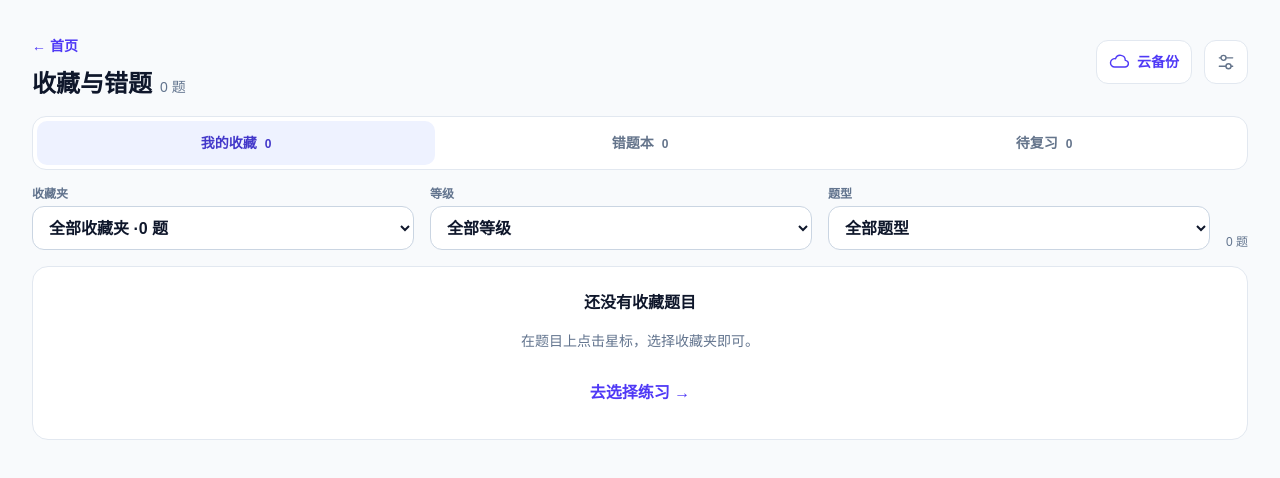
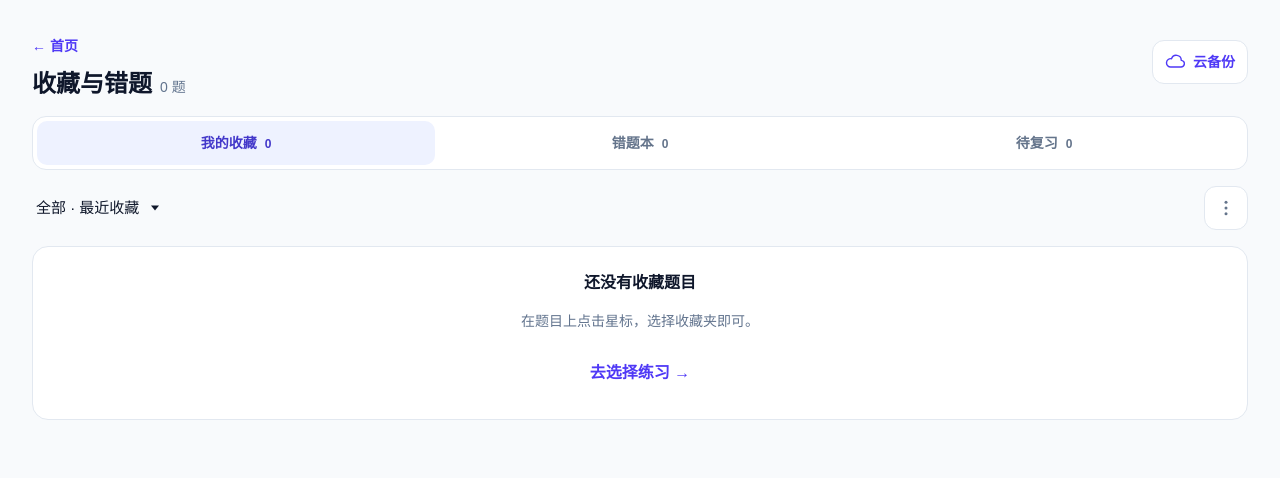
Before and after one commit to Linkyyy/new-jlpt-pratice, a Next.js app: page /favorites in a window 1280 px wide. Shown: the top 478 px of the page. Built offline with nearby package versions, Linux system fonts and the light colour scheme.

Commit message:
Collapse collection filters into a compact shared toolbar

```diff
--- a/src/app/favorites/favorites-client.tsx
+++ b/src/app/favorites/favorites-client.tsx
@@ -104,6 +104,9 @@ export default function FavoritesClient({ catalog }: { catalog: readonly Catalog
 
   const practiceQuery = new URLSearchParams({ view, folder: view === "favorites" ? activeFolder : "all", category, level, ...(view !== "favorites" ? { fresh: "1" } : {}) });
   const practiceLabel = view === "mistakes" ? "练习当前错题" : view === "due" ? "开始到期复习" : "练习当前收藏";
+  const sortLabel = sort === "wrong" ? "错误次数最多" : sort === "due" ? "复习时间最早" : sort === "paper" ? "场次、等级与题号" : view === "favorites" ? "最近收藏" : "最近作答时间";
+  const selectedFolder = data.folders.find(folder => folder.id === activeFolder);
+  const filterSummary = [view === "favorites" && selectedFolder ? selectedFolder.id === "default" ? t("默认收藏夹") : selectedFolder.name : t("全部"), level === "all" ? null : level, category === "all" ? null : t(category)].filter(Boolean).join(" · ");
   const emptyTitle = view === "mistakes" ? "当前没有错题" : view === "due" ? "当前没有到期复习题目" : data.entries.length === 0 ? "还没有收藏题目" : "当前筛选下没有收藏题目";
 
   const activeId = filtered.some(entry => entry.questionId === selectedId) ? selectedId : filtered[0]?.questionId ?? null;
@@ -133,26 +136,34 @@ export default function FavoritesClient({ catalog }: { catalog: readonly Catalog
       <div className="favorites-shell" style={{ "--practice-font-size": `${fontSize}px` } as CSSProperties}>
         <header className="favorites-header">
           <div><Link href="/" className="inline-flex min-h-11 items-center text-sm font-semibold text-indigo-600 hover:underline">{t("← 首页")}</Link><h1 className="text-2xl font-bold">{t("收藏与错题")}<span className="ml-2 text-sm font-normal text-slate-500">{entries.length} {t("题")}</span></h1></div>
-          <div className="flex flex-wrap items-center gap-3"><BackupControls /><FloatingSettings title={t("收藏设置")}>
-            {!desktop && <fieldset className="lg:hidden"><legend className="text-sm font-semibold">{t("查看模式")}</legend><div className="mt-2 grid gap-2">{([
-              ["preview", "摘要列表", "先看场次与题号，选中后查看题目"], ["cards", "完整卡片", "连续浏览完整题目，答案折叠显示"],
-            ] as const).map(([value, label, description]) => <label key={value} className="flex min-h-11 cursor-pointer items-start gap-3 rounded-xl border border-slate-200 p-3"><input type="radio" name="favorite-view" value={value} checked={mode === value} onChange={() => { setMode(value); resetSelection(); paneRef.current?.scrollTo({ top: 0 }); }} className="mt-1 accent-indigo-600" /><span className="text-sm"><span className="block font-semibold">{t(label)}</span><span className="mt-1 block text-xs leading-5 text-slate-500">{t(description)}</span></span></label>)}</div></fieldset>}
-            <label className="mt-4 block text-sm font-semibold">{t("排序")}<select aria-label={t("收藏排序")} value={sort} onChange={event => { setSort(event.target.value); resetSelection(); }} className={selectClass}><option value="recent">{t(view === "favorites" ? "最近收藏" : "最近作答时间")}</option><option value="wrong">{t("错误次数最多")}</option><option value="due">{t("复习时间最早")}</option><option value="paper">{t("场次、等级与题号")}</option></select></label>
-            <div className="mt-3"><FontSizeSetting value={fontSize} onChange={setFontSize} /></div>
-            <div className="mt-4 border-t border-slate-200 pt-4"><FolderManager /></div>
-            <p className="mt-4 text-xs leading-6 text-slate-500">{t("备份包含全部收藏夹、收藏题目与做题记录，不受当前筛选影响。")}</p>
-          </FloatingSettings></div>
+          <div className="flex flex-wrap items-center gap-3"><BackupControls /></div>
         </header>
         {!ready || !history.ready || !now ? <LoadingSkeleton label="正在读取本地收藏……" /> : error ? <p role="alert" className="rounded-xl border border-rose-200 bg-rose-50 p-5 text-sm leading-7 text-rose-700">{t(error)}</p> : <>
           <nav aria-label={t("收藏与复习分类")} className="collection-tabs">
             {([["favorites", "我的收藏", data.entries.length], ["mistakes", "错题本", [...insights.values()].filter(item => item.wrongCount > 0).length], ["due", "待复习", [...insights.values()].filter(item => item.wrongCount > 0 && item.dueAt <= now).length]] as const).map(([value, label, count]) => <button type="button" key={value} aria-pressed={view === value} onClick={() => changeView(value)} className={view === value ? "collection-tab-current" : ""}>{t(label)}<span className="ml-2 text-xs tabular-nums">{count}</span></button>)}
           </nav>
           {history.error && <p role="alert" className="text-sm text-rose-700">{t(history.error)}</p>}
-          <section aria-label={t("筛选收藏")} className="favorites-filters">
-            {view === "favorites" ? <label className="text-xs font-semibold text-slate-500">{t("收藏夹")}<select aria-label={t("筛选收藏夹")} value={activeFolder} onChange={event => { setFolderId(event.target.value); resetSelection(); }} className={selectClass}><option value="all">{t("全部收藏夹 ·")}{data.entries.length} {t("题")}</option>{data.folders.map(folder => <option key={folder.id} value={folder.id}>{folder.id === "default" ? t("默认收藏夹") : folder.name} · {data.entries.filter(entry => entry.folderIds.includes(folder.id)).length} {t("题")}</option>)}</select></label> : <label className="text-xs font-semibold text-slate-500">{t("排序")}<select aria-label={t("复习排序")} value={sort} onChange={event => { setSort(event.target.value); resetSelection(); }} className={selectClass}><option value="wrong">{t("错误次数最多")}</option><option value="due">{t("复习时间最早")}</option><option value="recent">{t("最近作答时间")}</option><option value="paper">{t("场次、等级与题号")}</option></select></label>}
-            <label className="text-xs font-semibold text-slate-500">{t("等级")}<select aria-label={t("筛选等级")} value={level} onChange={event => { setLevel(levels.find(item => item === event.target.value) ?? "all"); resetSelection(); }} className={selectClass}><option value="all">{t("全部等级")}</option>{levels.map(value => <option key={value} value={value}>{t(value)}</option>)}</select></label>
-            <label className="text-xs font-semibold text-slate-500">{t("题型")}<select aria-label={t("筛选题型")} value={category} onChange={event => { setCategory(questionCategories.find(item => item === event.target.value) ?? "all"); resetSelection(); }} className={selectClass}><option value="all">{t("全部题型")}</option>{questionCategories.map(value => <option key={value} value={value}>{t(value)}</option>)}</select></label>
-            <div className="flex items-center justify-between gap-2"><p role="status" className="shrink-0 whitespace-nowrap text-xs text-slate-500">{filtered.length} {t("题")}</p>{filtered.some(entry => catalogById.has(entry.questionId)) && !loadingImported && <Link href={`/favorites/practice?${practiceQuery}`} aria-label={t(practiceLabel)} title={t(practiceLabel)} className="settings-toggle"><svg aria-hidden="true" viewBox="0 0 24 24" width="20" height="20" fill="none" stroke="currentColor" strokeWidth="1.7" strokeLinejoin="round" className="text-indigo-600"><path d="m9 5 11 7-11 7Z" /></svg></Link>}</div>
+          <section aria-label={t("收藏工具栏")} className="collection-toolbar">
+            <FloatingSettings title={t("筛选与排序")} triggerClassName="collection-filter-trigger" trigger={<><span className="min-w-0 truncate">{filterSummary} · {t(sortLabel)}</span><svg aria-hidden="true" viewBox="0 0 20 20" width="16" height="16" fill="currentColor" className="shrink-0"><path d="m5 7 5 6 5-6Z" /></svg></>}>
+              <div className="collection-filter-fields">
+                {view === "favorites" && <label className="text-xs font-semibold text-slate-500">{t("收藏夹")}<select aria-label={t("筛选收藏夹")} value={activeFolder} onChange={event => { setFolderId(event.target.value); resetSelection(); }} className={selectClass}><option value="all">{t("全部收藏夹 ·")}{data.entries.length} {t("题")}</option>{data.folders.map(folder => <option key={folder.id} value={folder.id}>{folder.id === "default" ? t("默认收藏夹") : folder.name} · {data.entries.filter(entry => entry.folderIds.includes(folder.id)).length} {t("题")}</option>)}</select></label>}
+                <label className="text-xs font-semibold text-slate-500">{t("等级")}<select aria-label={t("筛选等级")} value={level} onChange={event => { setLevel(levels.find(item => item === event.target.value) ?? "all"); resetSelection(); }} className={selectClass}><option value="all">{t("全部等级")}</option>{levels.map(value => <option key={value} value={value}>{t(value)}</option>)}</select></label>
+                <label className="text-xs font-semibold text-slate-500">{t("题型")}<select aria-label={t("筛选题型")} value={category} onChange={event => { setCategory(questionCategories.find(item => item === event.target.value) ?? "all"); resetSelection(); }} className={selectClass}><option value="all">{t("全部题型")}</option>{questionCategories.map(value => <option key={value} value={value}>{t(value)}</option>)}</select></label>
+                <label className="text-xs font-semibold text-slate-500">{t("排序")}<select aria-label={t("复习排序")} value={sort} onChange={event => { setSort(event.target.value); resetSelection(); }} className={selectClass}><option value="recent">{t(view === "favorites" ? "最近收藏" : "最近作答时间")}</option><option value="wrong">{t("错误次数最多")}</option><option value="due">{t("复习时间最早")}</option><option value="paper">{t("场次、等级与题号")}</option></select></label>
+              </div>
+              <div className="mt-5 flex items-center justify-between gap-3 border-t border-slate-200 pt-4"><p role="status" className="text-xs text-slate-500">{filtered.length} {t("题")}</p><div className="flex items-center gap-3"><button type="button" onClick={() => { setFolderId("all"); setCategory("all"); setLevel("all"); resetSelection(); }} className="min-h-11 text-sm font-semibold text-slate-500 hover:text-indigo-600">{t("清除筛选")}</button><button type="button" onClick={event => event.currentTarget.closest<HTMLElement>("[popover]")?.hidePopover()} className="min-h-11 rounded-xl bg-indigo-600 px-4 text-sm font-semibold text-white hover:bg-indigo-700">{t("完成")}</button></div></div>
+            </FloatingSettings>
+            <div className="collection-toolbar-actions">{filtered.some(entry => catalogById.has(entry.questionId)) && !loadingImported && <Link href={`/favorites/practice?${practiceQuery}`} aria-label={t(practiceLabel)} title={t(practiceLabel)} className="settings-toggle"><svg aria-hidden="true" viewBox="0 0 24 24" width="20" height="20" fill="none" stroke="currentColor" strokeWidth="1.7" strokeLinejoin="round" className="text-indigo-600"><path d="m9 5 11 7-11 7Z" /></svg></Link>}
+              <FloatingSettings title={t("收藏设置")} icon={<svg aria-hidden="true" viewBox="0 0 24 24" width="20" height="20" fill="currentColor"><circle cx="12" cy="5" r="1.8" /><circle cx="12" cy="12" r="1.8" /><circle cx="12" cy="19" r="1.8" /></svg>}>
+                {!desktop && <fieldset className="lg:hidden"><legend className="text-sm font-semibold">{t("查看模式")}</legend><div className="mt-2 grid gap-2">{([
+                  ["preview", "摘要列表", "先看场次与题号，选中后查看题目"], ["cards", "完整卡片", "连续浏览完整题目，答案折叠显示"],
+                ] as const).map(([value, label, description]) => <label key={value} className="flex min-h-11 cursor-pointer items-start gap-3 rounded-xl border border-slate-200 p-3"><input type="radio" name="favorite-view" value={value} checked={mode === value} onChange={() => { setMode(value); resetSelection(); paneRef.current?.scrollTo({ top: 0 }); }} className="mt-1 accent-indigo-600" /><span className="text-sm"><span className="block font-semibold">{t(label)}</span><span className="mt-1 block text-xs leading-5 text-slate-500">{t(description)}</span></span></label>)}</div></fieldset>}
+
+                <div className="mt-3"><FontSizeSetting value={fontSize} onChange={setFontSize} /></div>
+                <div className="mt-4 border-t border-slate-200 pt-4"><FolderManager /></div>
+                <p className="mt-4 text-xs leading-6 text-slate-500">{t("备份包含全部收藏夹、收藏题目与做题记录，不受当前筛选影响。")}</p>
+              </FloatingSettings>
+            </div>
           </section>
           {loadingImported && <LoadingSkeleton label="正在读取用户题库中的收藏题目……" />}
           {remote.key === importedIdsKey && remote.error && <p role="alert" className="text-sm text-rose-700">{t(remote.error)}<button type="button" onClick={() => { setRemote({ key: "", items: [], error: null }); setRetry(value => value + 1); }} className="ml-2 min-h-11 px-3 underline">{t("重试")}</button></p>}
--- a/src/app/favorites/favorites.css
+++ b/src/app/favorites/favorites.css
@@ -5,8 +5,14 @@
 .collection-tabs button:hover { background: var(--surface-muted); }
 .collection-tabs button.collection-tab-current { background: var(--accent-surface); color: var(--accent-text); }
 .collection-tabs button:focus-visible { outline: 2px solid var(--accent-focus); outline-offset: 2px; }
-.favorites-filters { display: grid; grid-template-columns: repeat(2, minmax(0, 1fr)); align-items: end; gap: 12px; }
-.favorites-filters select { min-width: 0; }
+.collection-toolbar { display: flex; align-items: center; gap: 12px; min-width: 0; flex-shrink: 0; }
+.collection-toolbar > .floating-settings { flex: 1; min-width: 0; }
+.collection-filter-trigger { display: inline-flex; width: 100%; min-width: 0; min-height: 44px; align-items: center; gap: 8px; padding: 8px 4px; border-radius: 10px; color: var(--ink); text-align: left; font-size: 15px; }
+.collection-filter-trigger:hover { background: var(--surface-muted); }
+.collection-filter-trigger:focus-visible { outline: 2px solid var(--accent-focus); outline-offset: 2px; }
+.collection-toolbar-actions { display: flex; flex-shrink: 0; align-items: center; gap: 8px; }
+.collection-filter-fields { display: grid; gap: 16px; }
+.collection-filter-fields select { min-width: 0; }
 .favorites-list { display: grid; align-content: start; gap: 10px; padding: 3px; }
 .favorite-preview { min-width: 0; width: 100%; border: 1px solid var(--line); border-radius: 14px; background: var(--surface); padding: 16px; text-align: left; overflow-wrap: anywhere; color: var(--subtle); }
 .favorite-preview:hover { border-color: var(--accent-line); }
@@ -23,8 +29,7 @@
 @media (min-width: 1024px) {
   .favorites-page { height: 100dvh; min-height: 0; overflow: hidden; }
   .favorites-shell { height: 100%; min-height: 0; }
-  .favorites-header, .favorites-filters { flex-shrink: 0; }
-  .favorites-filters { grid-template-columns: repeat(3, minmax(0, 1fr)) auto; gap: 16px; }
+  .favorites-header { flex-shrink: 0; }
   .favorites-browser { flex: 1; min-height: 0; display: grid; grid-template-columns: minmax(260px, 340px) minmax(0, 1fr); gap: 20px; }
   .favorites-list, .favorites-detail-pane { overflow-y: auto; overscroll-behavior: contain; min-height: 0; }
   .favorites-detail-pane { position: relative; padding: 3px 4px 3px 0; scroll-padding-top: 3px; }
--- a/src/components/floating-settings.tsx
+++ b/src/components/floating-settings.tsx
@@ -4,18 +4,18 @@ import { useI18n } from "@/lib/i18n";
 
 import { useId, type ReactNode } from "react";
 
-export default function FloatingSettings({ title = "练习设置", children, icon }: { title?: string; children: ReactNode; icon?: ReactNode }) {
+export default function FloatingSettings({ title = "练习设置", children, icon, trigger, triggerClassName }: { title?: string; children: ReactNode; icon?: ReactNode; trigger?: ReactNode; triggerClassName?: string }) {
   const { t } = useI18n();
   const id = useId();
   return (
     <div className="floating-settings">
-      <button type="button" popoverTarget={id} aria-haspopup="dialog" aria-controls={id} aria-label={title} title={title} className="settings-toggle">
-        {icon ?? <svg aria-hidden="true" viewBox="0 0 24 24" width="20" height="20" fill="none" stroke="currentColor" strokeWidth="1.7" strokeLinecap="round"><path d="M4 7h16M4 17h16" /><circle cx="9" cy="7" r="3" fill="var(--surface)" /><circle cx="15" cy="17" r="3" fill="var(--surface)" /></svg>}
+      <button type="button" popoverTarget={id} aria-haspopup="dialog" aria-controls={id} aria-label={title} title={title} className={triggerClassName ?? "settings-toggle"}>
+        {trigger ?? icon ?? <svg aria-hidden="true" viewBox="0 0 24 24" width="20" height="20" fill="none" stroke="currentColor" strokeWidth="1.7" strokeLinecap="round"><path d="M4 7h16M4 17h16" /><circle cx="9" cy="7" r="3" fill="var(--surface)" /><circle cx="15" cy="17" r="3" fill="var(--surface)" /></svg>}
       </button>
       <section id={id} popover="auto" role="dialog" aria-labelledby={`${id}-title`} className="floating-settings-window">
         <div className="floating-settings-heading">
           <h2 id={`${id}-title`} className="text-lg font-bold">{title}</h2>
-          <button type="button" popoverTarget={id} popoverTargetAction="hide" aria-label={t(`隐藏${title}`)} className="settings-toggle">✕</button>
+          <button type="button" popoverTarget={id} popoverTargetAction="hide" aria-label={t("隐藏{0}", { 0: title })} className="settings-toggle">✕</button>
         </div>
         {children}
       </section>
--- a/src/lib/i18n/messages.ts
+++ b/src/lib/i18n/messages.ts
@@ -1,4 +1,6 @@
 export const messages: readonly (readonly [string, string, string])[] = [
+  ["收藏工具栏", "お気に入りツールバー", "Collection toolbar"],
+  ["筛选与排序", "絞り込みと並べ替え", "Filter and sort"],
   ["题型分析", "問題タイプ別の分析", "Question type analysis"],
   ["按本次作答统计；题量较少时，建议结合多次练习判断。", "今回の解答に基づく集計です。問題数が少ない場合は、複数回の練習と合わせて判断してください。", "Based on this session. For small samples, compare several sessions before drawing conclusions."],
   ["{0}题型分析", "{0}の問題タイプ別分析", "{0} question type analysis"],
```
